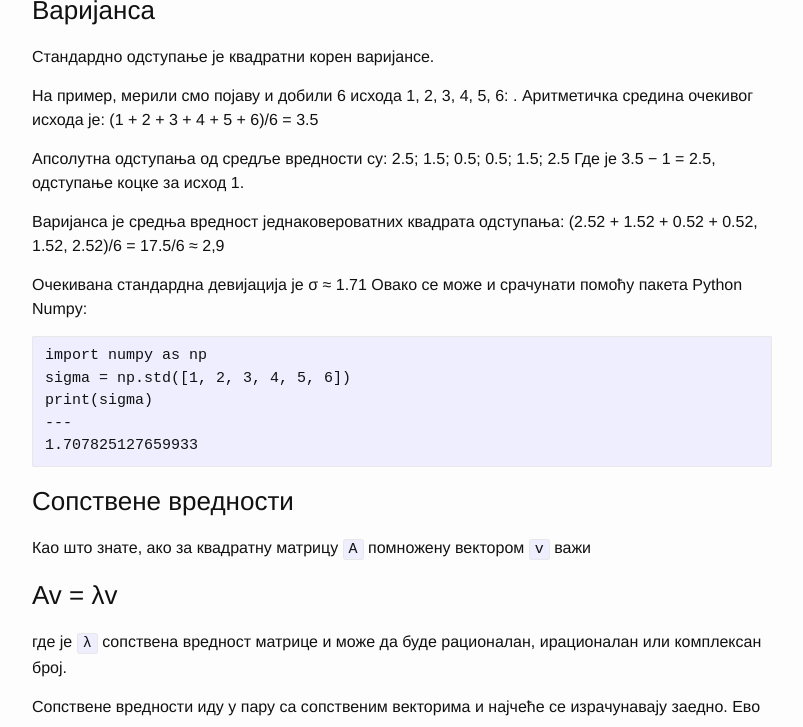
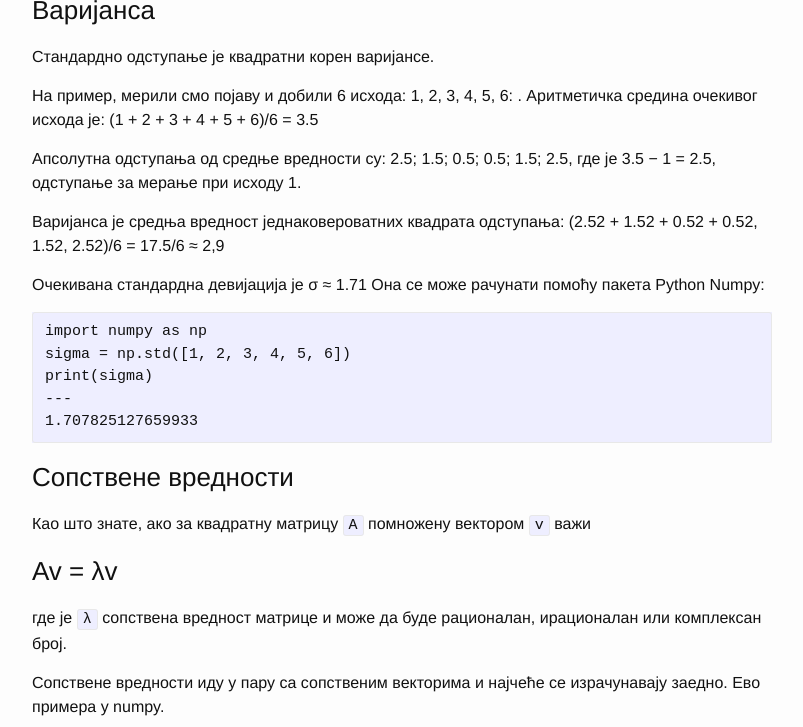
Before and after one commit to dejanbatanjac/dejanbatanjac.github.io, a Jekyll site: the page built from _posts/2019-02-05-ПЦА.md, in a window 1280 px wide and 900 px high, scrolled down 750 px, cut to the strip 173-900 px from the top of the window. Shown: the whole strip, without its empty margins (238-1041 px from the left). Built offline with Jekyll 4.4.1, drawn with Linux system fonts in a browser that asks for light colours; our own code applies the rules of GitHub Pages for plain Markdown files.

Commit message:
Исправка г.г.

```diff
--- a/_posts/2019-02-05-ПЦА.md
+++ b/_posts/2019-02-05-ПЦА.md
@@ -23,16 +23,16 @@ published: true
 
 Стандардно одступање је квадратни корен варијансе.
 
-На пример, мерили смо појаву и добили 6 исхода 1, 2, 3, 4, 5, 6: . Аритметичка средина очекивог исхода је:  (1 + 2 + 3 + 4 + 5 + 6)/6 = 3.5
+На пример, мерили смо појаву и добили 6 исхода: 1, 2, 3, 4, 5, 6: . Аритметичка средина очекивог исхода је:  (1 + 2 + 3 + 4 + 5 + 6)/6 = 3.5
 
-Апсолутна одступања од средље вредности су:  2.5; 1.5; 0.5; 0.5; 1.5; 2.5
-Где је 3.5 − 1 = 2.5, одступање коцке за исход 1.
+Апсолутна одступања од средње вредности су:  2.5; 1.5; 0.5; 0.5; 1.5; 2.5,
+где је 3.5 − 1 = 2.5, одступање за мерање при исходу 1.
 
 Варијанса је средња вредност једнаковероватних квадрата одступања:
 (2.52 + 1.52 + 0.52 + 0.52, 1.52, 2.52)/6 = 17.5/6 ≈ 2,9
 
 Очекивана стандардна девијација је σ ≈ 1.71
-Овако се може и срачунати помоћу пакета Python Numpy:
+Она се може рачунати помоћу пакета Python Numpy:
 ~~~
 import numpy as np
 sigma = np.std([1, 2, 3, 4, 5, 6])
```
